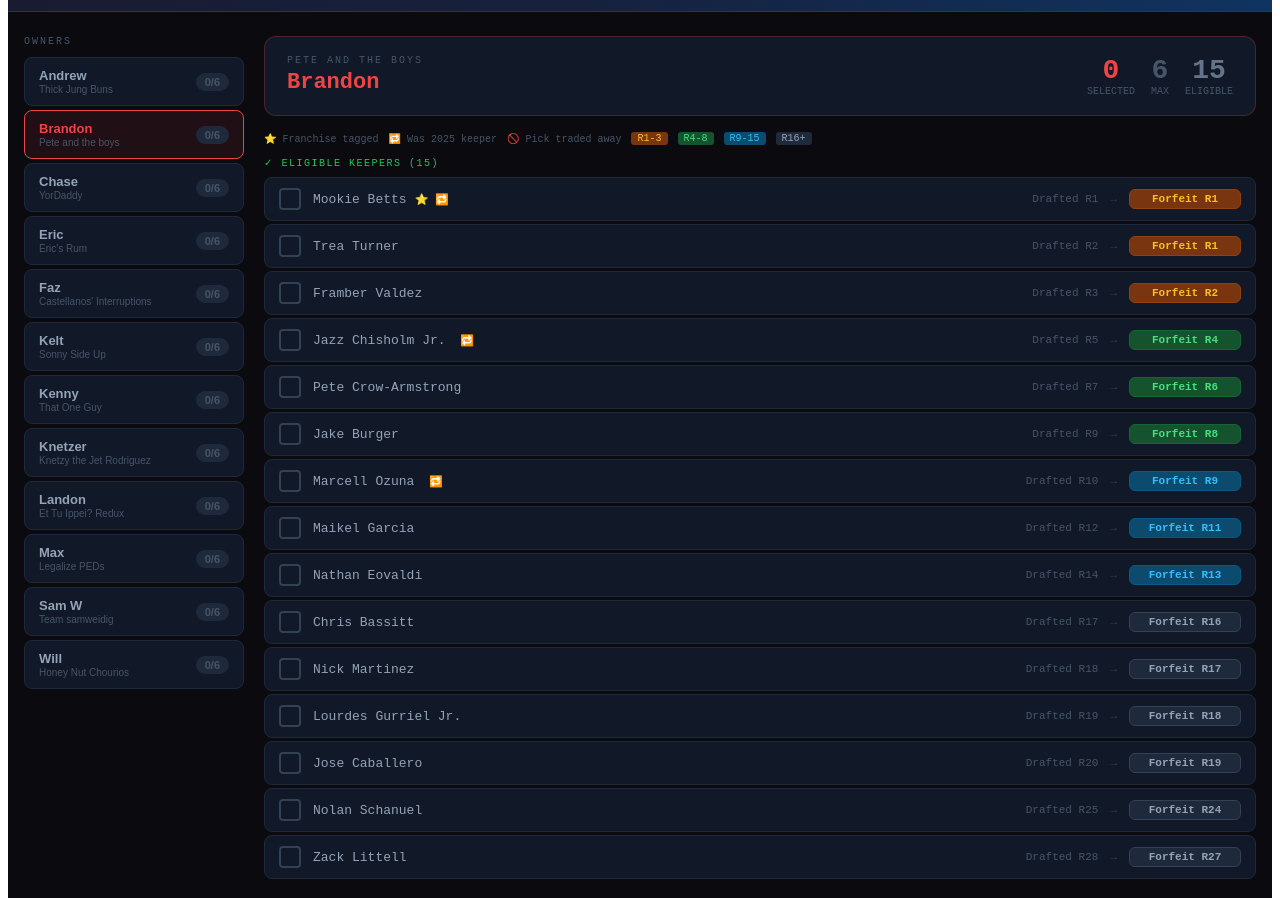
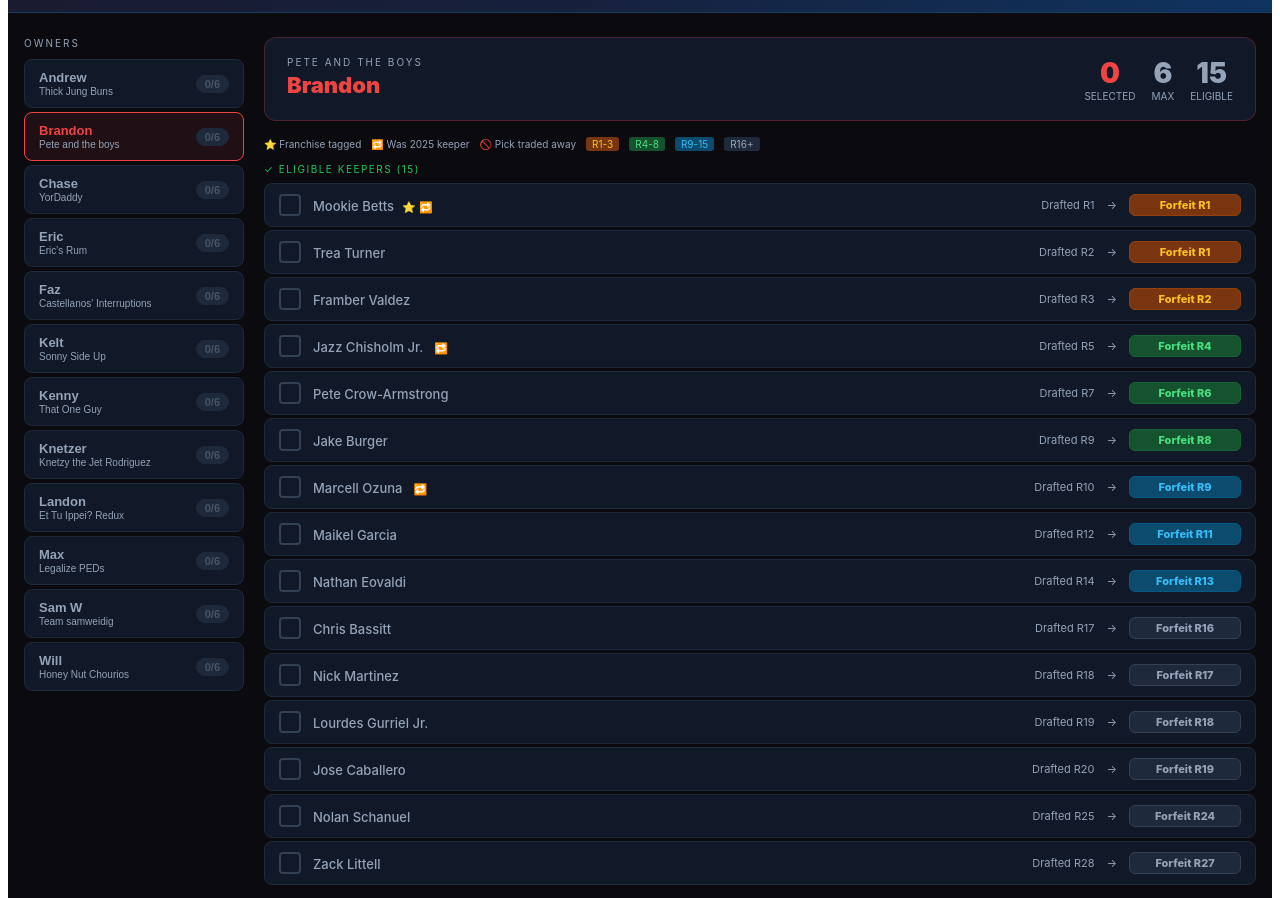
Before and after one commit to chasevandiver/fantasybaseballkeepers, a React (Vite) app: page / in a window 1280 px wide. Shown: the part 100-998 px from the top of the page. Built offline with nearby package versions, Linux system fonts and the light colour scheme.

Commit message:
Update App.jsx

```diff
--- a/src/App.jsx
+++ b/src/App.jsx
@@ -471,13 +471,13 @@ export default function KeeperManager() {
   );
 
   return (
-    <div style={{ fontFamily: "'Courier New', monospace", background: "#0a0a0f", minHeight: "100vh", color: "#e2e8f0" }}>
+    <div style={{ fontFamily: "'Inter', 'Segoe UI', system-ui, -apple-system, sans-serif", background: "#0a0a0f", minHeight: "100vh", color: "#e2e8f0" }}>
       {/* Header */}
       <div style={{ background: "linear-gradient(135deg, #1a1a2e 0%, #16213e 50%, #0f3460 100%)", borderBottom: "1px solid #1e3a5f", padding: "20px 24px" }}>
         <div style={{ maxWidth: 1400, margin: "0 auto" }}>
           <div style={{ display: "flex", alignItems: "center", justifyContent: "space-between", flexWrap: "wrap", gap: 12 }}>
             <div>
-              <div style={{ fontSize: 11, letterSpacing: "0.25em", color: "#64748b", textTransform: "uppercase", marginBottom: 4 }}>Pete Rose's Fantasy League</div>
+              <div style={{ fontSize: 11, letterSpacing: "0.25em", color: "#94a3b8", textTransform: "uppercase", marginBottom: 4 }}>Pete Rose's Fantasy League</div>
               <h1 style={{ fontSize: 26, fontWeight: 900, color: "#f1f5f9", letterSpacing: "-0.02em", margin: 0 }}>⚾ 2026 KEEPER MANAGER</h1>
               <div style={{ fontSize: 10, color: "#22c55e", marginTop: 3 }}>✓ Verified · SL=1 players are 2025-expired · FT max = 5 seasons total</div>
             </div>
@@ -493,7 +493,7 @@ export default function KeeperManager() {
         <div style={{ maxWidth: 1400, margin: "0 auto", padding: "24px 16px", display: "grid", gridTemplateColumns: "220px 1fr", gap: 20 }}>
           {/* Owner List */}
           <div>
-            <div style={{ fontSize: 10, letterSpacing: "0.2em", color: "#475569", textTransform: "uppercase", marginBottom: 10 }}>Owners</div>
+            <div style={{ fontSize: 10, letterSpacing: "0.2em", color: "#94a3b8", textTransform: "uppercase", marginBottom: 10 }}>Owners</div>
             <div style={{ display: "flex", flexDirection: "column", gap: 4 }}>
               {OWNER_ORDER.map(owner => {
                 const data = KEEPER_DATA[owner];
@@ -510,7 +510,7 @@ export default function KeeperManager() {
                     <div style={{ display: "flex", justifyContent: "space-between", alignItems: "center" }}>
                       <div>
                         <div style={{ fontSize: 13, fontWeight: 700, color: isActive ? color : "#94a3b8" }}>{owner}</div>
-                        <div style={{ fontSize: 10, color: "#475569", marginTop: 1 }}>{data.teamName}</div>
+                        <div style={{ fontSize: 10, color: "#94a3b8", marginTop: 1 }}>{data.teamName}</div>
                       </div>
                       <div style={{
                         fontSize: 11, fontWeight: 700, padding: "2px 8px", borderRadius: 999,
@@ -530,7 +530,7 @@ export default function KeeperManager() {
             <div style={{ background: "#111827", border: `1px solid ${ownerColor}44`, borderRadius: 12, padding: "18px 22px", marginBottom: 16 }}>
               <div style={{ display: "flex", justifyContent: "space-between", alignItems: "flex-start", flexWrap: "wrap", gap: 12 }}>
                 <div>
-                  <div style={{ fontSize: 10, letterSpacing: "0.2em", color: "#475569", textTransform: "uppercase" }}>{ownerData.teamName}</div>
+                  <div style={{ fontSize: 10, letterSpacing: "0.2em", color: "#94a3b8", textTransform: "uppercase" }}>{ownerData.teamName}</div>
                   <div style={{ fontSize: 22, fontWeight: 900, color: ownerColor, marginTop: 4 }}>{selectedOwner}</div>
                   {missingPicks.length > 0 && (
                     <div style={{ fontSize: 10, color: "#f97316", marginTop: 4 }}>
@@ -541,15 +541,15 @@ export default function KeeperManager() {
                 <div style={{ display: "flex", gap: 16 }}>
                   <div style={{ textAlign: "center" }}>
                     <div style={{ fontSize: 28, fontWeight: 900, color: currentSelections.size >= MAX_KEEPERS ? "#ef4444" : ownerColor }}>{currentSelections.size}</div>
-                    <div style={{ fontSize: 10, color: "#475569" }}>SELECTED</div>
+                    <div style={{ fontSize: 10, color: "#94a3b8" }}>SELECTED</div>
                   </div>
                   <div style={{ textAlign: "center" }}>
-                    <div style={{ fontSize: 28, fontWeight: 900, color: "#475569" }}>{MAX_KEEPERS}</div>
-                    <div style={{ fontSize: 10, color: "#475569" }}>MAX</div>
+                    <div style={{ fontSize: 28, fontWeight: 900, color: "#94a3b8" }}>{MAX_KEEPERS}</div>
+                    <div style={{ fontSize: 10, color: "#94a3b8" }}>MAX</div>
                   </div>
                   <div style={{ textAlign: "center" }}>
-                    <div style={{ fontSize: 28, fontWeight: 900, color: "#64748b" }}>{eligiblePlayers.length}</div>
-                    <div style={{ fontSize: 10, color: "#475569" }}>ELIGIBLE</div>
+                    <div style={{ fontSize: 28, fontWeight: 900, color: "#94a3b8" }}>{eligiblePlayers.length}</div>
+                    <div style={{ fontSize: 10, color: "#94a3b8" }}>ELIGIBLE</div>
                   </div>
                 </div>
               </div>
@@ -557,7 +557,7 @@ export default function KeeperManager() {
               {/* Selected keeper summary */}
               {currentSelections.size > 0 && (
                 <div style={{ marginTop: 14, paddingTop: 14, borderTop: "1px solid #1e293b" }}>
-                  <div style={{ fontSize: 10, letterSpacing: "0.15em", color: "#475569", textTransform: "uppercase", marginBottom: 8 }}>Selected Keepers → Picks Forfeited</div>
+                  <div style={{ fontSize: 10, letterSpacing: "0.15em", color: "#94a3b8", textTransform: "uppercase", marginBottom: 8 }}>Selected Keepers → Picks Forfeited</div>
                   <div style={{ display: "flex", flexWrap: "wrap", gap: 6 }}>
                     {selectedPlayers.map(p => {
                       const hasConflict = conflictRounds.has(p.keeper_cost);
@@ -595,7 +595,7 @@ export default function KeeperManager() {
             </div>
 
             {/* Legend */}
-            <div style={{ display: "flex", gap: 10, flexWrap: "wrap", marginBottom: 12, fontSize: 10, color: "#475569", alignItems: "center" }}>
+            <div style={{ display: "flex", gap: 10, flexWrap: "wrap", marginBottom: 12, fontSize: 10, color: "#94a3b8", alignItems: "center" }}>
               <span>⭐ Franchise tagged</span>
               <span>🔁 Was 2025 keeper</span>
               <span>🚫 Pick traded away</span>
@@ -638,8 +638,8 @@ export default function KeeperManager() {
                         {usingFT && "⭐"}{p.was_keeper_2025 && " 🔁"}
                       </span>
                     </div>
-                    <div style={{ fontSize: 11, color: "#475569", minWidth: 65, textAlign: "right" }}>Drafted R{p.round_2025}</div>
-                    <div style={{ fontSize: 11, color: "#334155" }}>→</div>
+                    <div style={{ fontSize: 11, color: "#94a3b8", minWidth: 65, textAlign: "right" }}>Drafted R{p.round_2025}</div>
+                    <div style={{ fontSize: 11, color: "#94a3b8" }}>→</div>
                     <div style={{ padding: "3px 10px", borderRadius: 6, fontSize: 11, fontWeight: 800, minWidth: 90, textAlign: "center", ...roundStyle(p.keeper_cost) }}>
                       Forfeit R{p.keeper_cost}{hasMissing ? " 🚫" : ""}
                     </div>
@@ -693,11 +693,11 @@ export default function KeeperManager() {
                         <div style={{ flex: 1, minWidth: 0 }}>
                           <span style={{ fontSize: 13, fontWeight: 600, color: ftOn ? "#c4b5fd" : "#4c1d95" }}>{p.player}</span>
                           <span style={{ marginLeft: 8, fontSize: 10, color: ftOn ? "#a855f7" : "#4c1d95" }}>⭐ FT</span>
-                          {p.was_keeper_2025 && <span style={{ marginLeft: 4, fontSize: 10, color: "#475569" }}>🔁</span>}
-                          {!ftOn && <span style={{ marginLeft: 8, fontSize: 10, color: "#4c1d95" }}>Toggle to activate franchise tag</span>}
+                          {p.was_keeper_2025 && <span style={{ marginLeft: 4, fontSize: 10, color: "#94a3b8" }}>🔁</span>}
+                          {!ftOn && <span style={{ marginLeft: 8, fontSize: 10, color: "#7c3aed" }}>Toggle to activate franchise tag</span>}
                         </div>
-                        <div style={{ fontSize: 11, color: "#4c1d95", minWidth: 65, textAlign: "right" }}>R{p.round_2025}</div>
-                        <div style={{ fontSize: 11, color: "#2d1b69" }}>→</div>
+                        <div style={{ fontSize: 11, color: "#7c3aed", minWidth: 65, textAlign: "right" }}>R{p.round_2025}</div>
+                        <div style={{ fontSize: 11, color: "#6d28d9" }}>→</div>
                         <div style={{ padding: "3px 10px", borderRadius: 6, fontSize: 11, fontWeight: 800, minWidth: 90, textAlign: "center", opacity: ftOn ? 1 : 0.4, ...roundStyle(p.keeper_cost) }}>
                           Forfeit R{p.keeper_cost}{hasMissing ? " 🚫" : ""}
                         </div>
@@ -723,12 +723,12 @@ export default function KeeperManager() {
                     }}>
                       <div style={{ width: 18, height: 18, borderRadius: 4, border: "2px solid #1e293b", background: "transparent", flexShrink: 0 }} />
                       <div style={{ flex: 1 }}>
-                        <span style={{ fontSize: 13, color: "#374151", textDecoration: "line-through" }}>{p.player}</span>
+                        <span style={{ fontSize: 13, color: "#9ca3af", textDecoration: "line-through" }}>{p.player}</span>
                         {p.ft_maxed && <span style={{ marginLeft: 8, fontSize: 10, color: "#dc2626" }}>⭐MAX</span>}
-                        {p.was_keeper_2025 && <span style={{ marginLeft: 4, fontSize: 10, color: "#374151" }}>🔁</span>}
+                        {p.was_keeper_2025 && <span style={{ marginLeft: 4, fontSize: 10, color: "#9ca3af" }}>🔁</span>}
                       </div>
-                      <div style={{ fontSize: 10, color: "#4b5563", fontStyle: "italic", maxWidth: 280, textAlign: "right" }}>{p.ineligible_reason}</div>
-                      <div style={{ padding: "3px 10px", borderRadius: 6, fontSize: 11, fontWeight: 800, minWidth: 90, textAlign: "center", background: "#1e293b", color: "#374151", border: "1px solid #374151" }}>
+                      <div style={{ fontSize: 10, color: "#9ca3af", fontStyle: "italic", maxWidth: 280, textAlign: "right" }}>{p.ineligible_reason}</div>
+                      <div style={{ padding: "3px 10px", borderRadius: 6, fontSize: 11, fontWeight: 800, minWidth: 90, textAlign: "center", background: "#1e293b", color: "#9ca3af", border: "1px solid #4b5563" }}>
                         R{p.keeper_cost}
                       </div>
                     </div>
@@ -743,7 +743,7 @@ export default function KeeperManager() {
       {/* SUMMARY VIEW */}
       {viewMode === "summary" && (
         <div style={{ maxWidth: 1400, margin: "0 auto", padding: "24px 16px" }}>
-          <div style={{ fontSize: 10, letterSpacing: "0.2em", color: "#475569", textTransform: "uppercase", marginBottom: 16 }}>
+          <div style={{ fontSize: 10, letterSpacing: "0.2em", color: "#94a3b8", textTransform: "uppercase", marginBottom: 16 }}>
             Keeper Selections by Team
           </div>
           <div style={{ display: "grid", gridTemplateColumns: "repeat(auto-fill, minmax(340px, 1fr))", gap: 16 }}>
@@ -763,7 +763,7 @@ export default function KeeperManager() {
                   <div style={{ display: "flex", justifyContent: "space-between", alignItems: "center", marginBottom: 12 }}>
                     <div>
                       <div style={{ fontSize: 15, fontWeight: 800, color }}>{owner}</div>
-                      <div style={{ fontSize: 10, color: "#475569" }}>{data.teamName}</div>
+                      <div style={{ fontSize: 10, color: "#94a3b8" }}>{data.teamName}</div>
                     </div>
                     <div style={{
                       fontSize: 13, fontWeight: 700, padding: "3px 10px", borderRadius: 999,
@@ -773,7 +773,7 @@ export default function KeeperManager() {
                   </div>
 
                   {kept.length === 0 ? (
-                    <div style={{ fontSize: 12, color: "#374151", fontStyle: "italic", textAlign: "center", padding: "12px 0" }}>No keepers selected</div>
+                    <div style={{ fontSize: 12, color: "#9ca3af", fontStyle: "italic", textAlign: "center", padding: "12px 0" }}>No keepers selected</div>
                   ) : (
                     <div style={{ display: "flex", flexDirection: "column", gap: 4 }}>
                       {kept.sort((a, b) => a.keeper_cost - b.keeper_cost).map(p => {
@@ -791,7 +791,7 @@ export default function KeeperManager() {
                             <div style={{ flex: 1 }}>
                               <span style={{ fontSize: 12, color: hasIssue ? "#fca5a5" : "#94a3b8" }}>{p.player}</span>
                               {usingFT && <span style={{ marginLeft: 4, fontSize: 10, color: "#a855f7" }}>⭐FT</span>}
-                              {p.was_keeper_2025 && <span style={{ marginLeft: 4, fontSize: 10, color: "#475569" }}>🔁</span>}
+                              {p.was_keeper_2025 && <span style={{ marginLeft: 4, fontSize: 10, color: "#94a3b8" }}>🔁</span>}
                               {hasConflict && <span style={{ marginLeft: 4, fontSize: 10 }}>⚠️ dup round</span>}
                               {hasMissing && <span style={{ marginLeft: 4, fontSize: 10 }}>🚫 traded pick</span>}
                             </div>
@@ -813,9 +813,9 @@ export default function KeeperManager() {
                       <div style={{ marginTop: 10, paddingTop: 10, borderTop: "1px solid #1e293b" }}>
                         <div style={{ fontSize: 9, letterSpacing: "0.1em", color: "#ef4444", textTransform: "uppercase", marginBottom: 4 }}>Ineligible ({ineligList.length})</div>
                         {ineligList.map(p => (
-                          <div key={p.player} style={{ display: "flex", justifyContent: "space-between", fontSize: 10, color: "#374151", padding: "2px 0" }}>
+                          <div key={p.player} style={{ display: "flex", justifyContent: "space-between", fontSize: 10, color: "#9ca3af", padding: "2px 0" }}>
                             <span style={{ textDecoration: "line-through" }}>{p.player}</span>
-                            <span style={{ color: "#4b5563", fontStyle: "italic", maxWidth: 180, textAlign: "right" }}>
+                            <span style={{ color: "#9ca3af", fontStyle: "italic", maxWidth: 180, textAlign: "right" }}>
                               {p.ft_maxed ? "FT maxed" : p.ft_eligible ? "expired (FT avail)" : p.ineligible_reason}
                             </span>
                           </div>
@@ -839,11 +839,11 @@ export default function KeeperManager() {
       {/* LEAGUE VIEW */}
       {viewMode === "league" && (
         <div style={{ maxWidth: 1400, margin: "0 auto", padding: "24px 16px" }}>
-          <div style={{ fontSize: 10, letterSpacing: "0.2em", color: "#475569", textTransform: "uppercase", marginBottom: 16 }}>
+          <div style={{ fontSize: 10, letterSpacing: "0.2em", color: "#94a3b8", textTransform: "uppercase", marginBottom: 16 }}>
             All League Keepers — sorted by pick cost
           </div>
           {leagueKeepers.length === 0 ? (
-            <div style={{ textAlign: "center", padding: "60px 0", color: "#475569" }}>
+            <div style={{ textAlign: "center", padding: "60px 0", color: "#94a3b8" }}>
               <div style={{ fontSize: 40, marginBottom: 12 }}>⚾</div>
               <div>No keepers selected yet. Go to Team View to make selections.</div>
             </div>
@@ -867,11 +867,11 @@ export default function KeeperManager() {
                     <div style={{ flex: 1 }}>
                       <span style={{ fontSize: 13, fontWeight: 700, color: "#f1f5f9" }}>{p.player}</span>
                       {usingFT && <span style={{ marginLeft: 6, fontSize: 10, color: "#a855f7" }}>⭐ FT</span>}
-                      {p.was_keeper_2025 && <span style={{ marginLeft: 6, fontSize: 10, color: "#475569" }}>🔁</span>}
+                      {p.was_keeper_2025 && <span style={{ marginLeft: 6, fontSize: 10, color: "#94a3b8" }}>🔁</span>}
                     </div>
                     <div style={{ fontSize: 11, color, fontWeight: 700 }}>{p.owner}</div>
-                    <div style={{ fontSize: 11, color: "#475569" }}>{p.teamName}</div>
-                    <div style={{ fontSize: 10, color: "#334155" }}>drafted R{p.round_2025}</div>
+                    <div style={{ fontSize: 11, color: "#94a3b8" }}>{p.teamName}</div>
+                    <div style={{ fontSize: 10, color: "#94a3b8" }}>drafted R{p.round_2025}</div>
                   </div>
                 );
               })}
@@ -883,7 +883,7 @@ export default function KeeperManager() {
       {/* DRAFT PICKS VIEW */}
       {viewMode === "picks" && (
         <div style={{ maxWidth: 1400, margin: "0 auto", padding: "24px 16px" }}>
-          <div style={{ fontSize: 10, letterSpacing: "0.2em", color: "#475569", textTransform: "uppercase", marginBottom: 16 }}>
+          <div style={{ fontSize: 10, letterSpacing: "0.2em", color: "#94a3b8", textTransform: "uppercase", marginBottom: 16 }}>
             2026 Draft Pick Inventory
           </div>
           <div style={{ display: "grid", gridTemplateColumns: "repeat(auto-fill, minmax(300px, 1fr))", gap: 16 }}>
@@ -896,7 +896,7 @@ export default function KeeperManager() {
               return (
                 <div key={owner} style={{ background: "#111827", border: `1px solid ${color}33`, borderRadius: 12, padding: "16px 20px" }}>
                   <div style={{ fontSize: 15, fontWeight: 800, color, marginBottom: 2 }}>{owner}</div>
-                  <div style={{ fontSize: 10, color: "#475569", marginBottom: 12 }}>{data.teamName}</div>
+                  <div style={{ fontSize: 10, color: "#94a3b8", marginBottom: 12 }}>{data.teamName}</div>
                   {missingRounds.length > 0 && (
                     <div style={{ fontSize: 10, color: "#f97316", marginBottom: 8 }}>🚫 Traded away: R{missingRounds.join(", R")}</div>
                   )}
@@ -915,7 +915,7 @@ export default function KeeperManager() {
                       <div key={`ex-${i}`} style={{ padding: "2px 7px", borderRadius: 4, fontSize: 10, fontWeight: 700, background: "#78350f", color: "#fbbf24", border: "1px solid #f59e0b" }}>R{ep.round}*</div>
                     ))}
                   </div>
-                  <div style={{ fontSize: 9, color: "#374151", marginTop: 6 }}>* = acquired pick</div>
+                  <div style={{ fontSize: 9, color: "#9ca3af", marginTop: 6 }}>* = acquired pick</div>
                 </div>
               );
             })}
```
